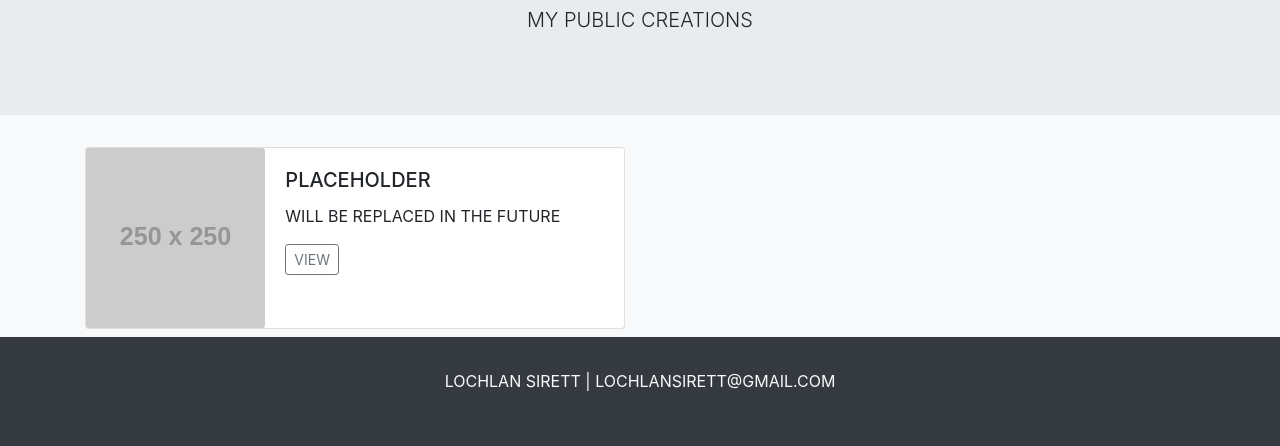
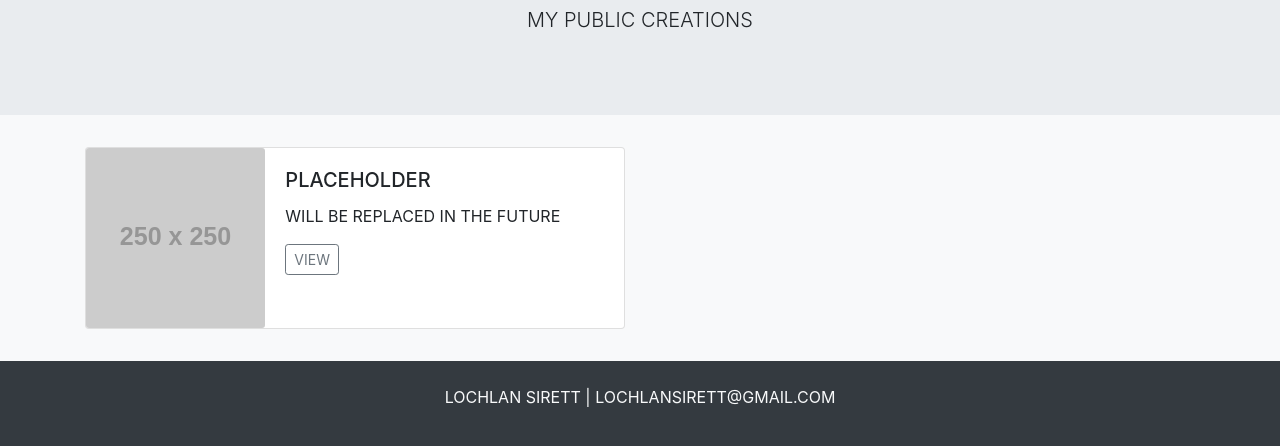
Before and after one commit to LochlanS/lochlans.github.io, a plain HTML site: page index.html in a window 1280 px wide. Shown: the part 190-636 px from the top of the page. Drawn offline with nearby package versions, Linux system fonts and the light colour scheme; placeholder pictures from the web are drawn by us.

Commit message:
Update index.html

```diff
--- a/index.html
+++ b/index.html
@@ -16,7 +16,7 @@
 			</div>
 		</nav>
 	</header>
-	<main class="bg-light mb-2">
+	<main class="bg-light pb-4">
 		<div class="jumbotron jumbotron-fluid text-center">
 			<div class="container">
 				<h1 class="display-4">REPOSITORY</h1>
```
